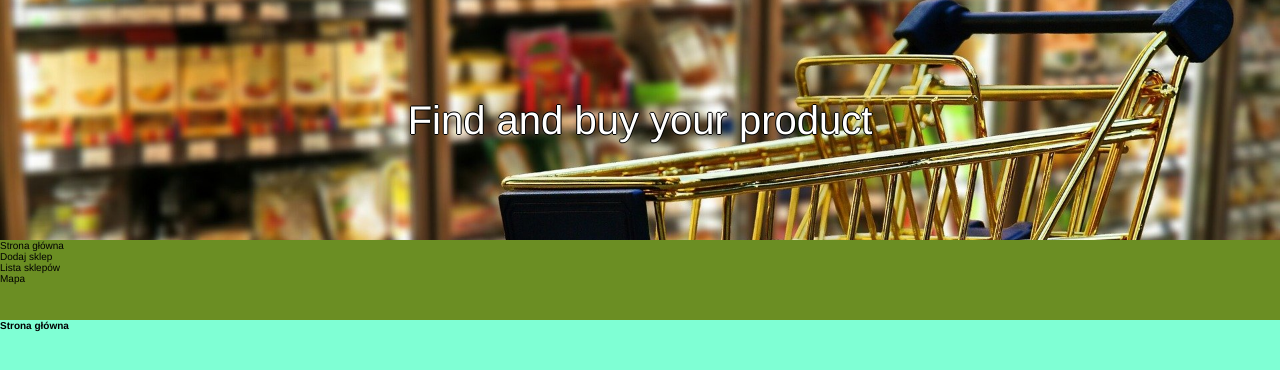
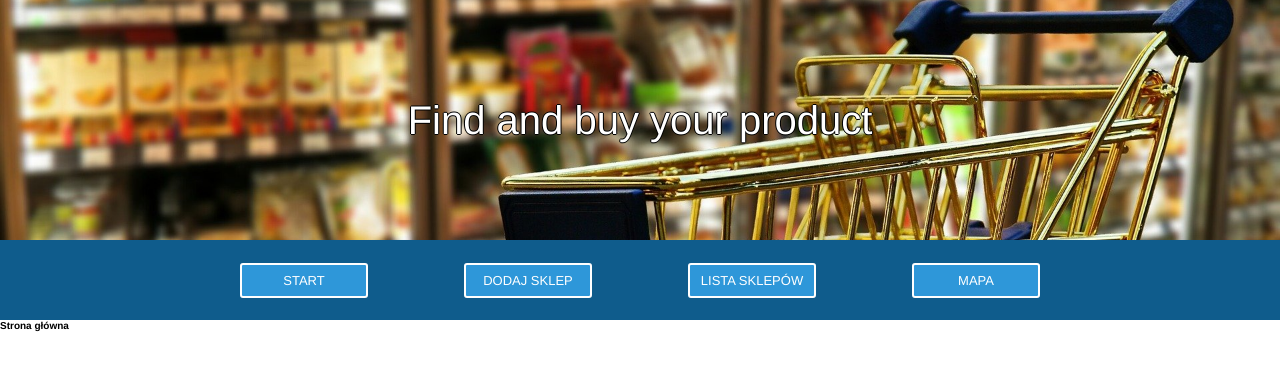
Before and after one commit to madridista5/shop_list_front, a React (Create React App) app: page / in a window 1280 px wide. Shown: the top 370 px of the page. Built offline with nearby package versions, Linux system fonts and the light colour scheme.

Commit message:
CSS was added to Nav and component Btn was created.

```diff
--- a/src/components/Main/Main.css
+++ b/src/components/Main/Main.css
@@ -1,4 +1,3 @@
 .main {
     height: 60vh;
-    background-color: aquamarine;
 }
--- a/src/components/Nav/Nav.css
+++ b/src/components/Nav/Nav.css
@@ -1,4 +1,13 @@
 .nav {
     height: 10vh;
-    background-color: olivedrab;
+    background-color: #0F5C8C;
 }
+
+.div-wrapper {
+    width: 70%;
+    height: 10vh;
+    margin: 0 auto;
+    display: flex;
+    align-items: center;
+    justify-content: space-around;
+}
--- a/src/components/Nav/Nav.tsx
+++ b/src/components/Nav/Nav.tsx
@@ -1,16 +1,17 @@
 import React from "react";
 
 import './Nav.css';
+import {Btn} from "../common/Btn";
 
 export const Nav = () => {
   return <>
       <nav className="nav">
-          <ul>
-              <li>Strona główna</li>
-              <li>Dodaj sklep</li>
-              <li>Lista sklepów</li>
-              <li>Mapa</li>
-          </ul>
+          <div className="div-wrapper">
+              <Btn text="Start" to="/"/>
+              <Btn text="Dodaj sklep" to="/add-shop"/>
+              <Btn text="Lista sklepów" to="/shop-list"/>
+              <Btn text="Mapa" to="/map"/>
+          </div>
       </nav>
   </>;
 };
--- /dev/null
+++ b/src/components/common/Btn.css
@@ -0,0 +1,20 @@
+.btn {
+    text-decoration: none;
+    color: white;
+    background-color: #2E97D9;
+    border: 2px solid white;
+    border-radius: 3px;
+    font-size: 1.3em;
+    width: 10vw;
+    max-width: 128px;
+    min-width: 115px;
+    text-align: center;
+    text-transform: uppercase;
+    padding: 8px 1px;
+    transition: 0.3s;
+}
+
+.btn:hover {
+    color: #8C5201;
+    border-color: #8C5201;
+}
--- /dev/null
+++ b/src/components/common/Btn.tsx
@@ -0,0 +1,15 @@
+import React from "react";
+import {Link} from "react-router-dom";
+
+import './Btn.css';
+
+interface Props {
+    text: string;
+    to: string;
+}
+
+export const Btn = (props: Props) => {
+    return (
+        <Link className="btn" to={props.to}>{props.text}</Link>
+    );
+};
```
Also changed, not shown: src/index.css (+7 -0 lines).
